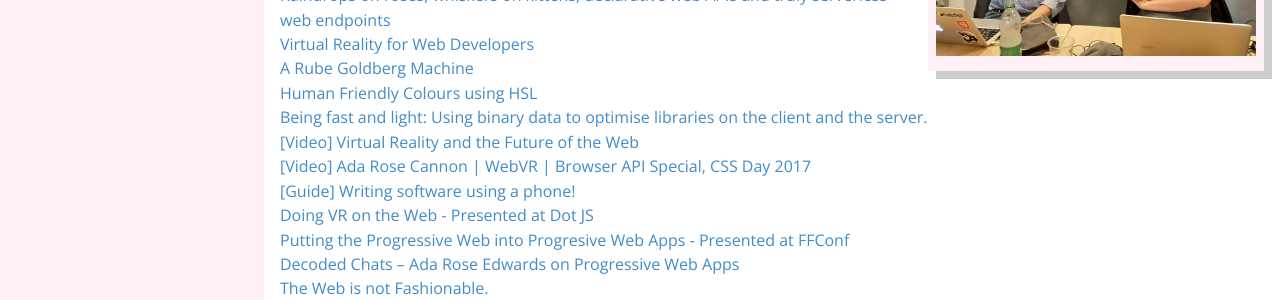
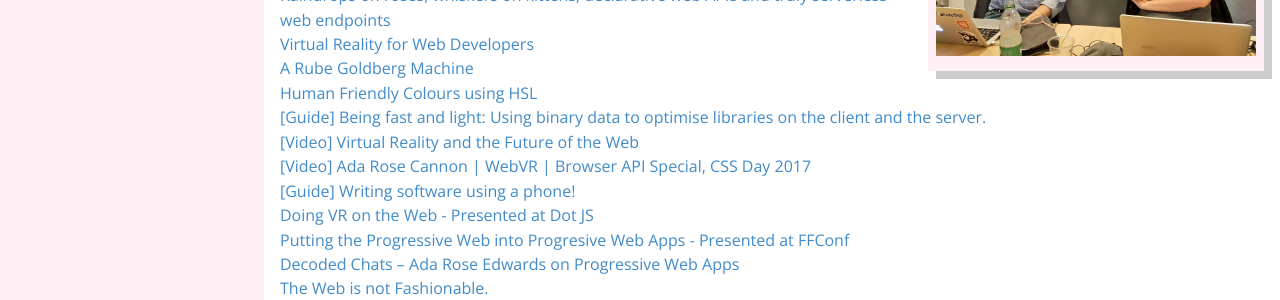
Before and after one commit to AdaRoseCannon/adarosecannon.github.io, a Jekyll site: the page built from about.md, in a window 1280 px wide. Shown: the part 856-1156 px from the top of the page. Built offline with Jekyll 4.4.1, drawn with Linux system fonts in a browser that asks for light colours; comment, search, counter and statistics services are not loaded.

Commit message:
Update 2017-07-19-being-fast-and-light-using-binary-data-to-optimise-libraries-on-the-client-and-the-server.md

```diff
--- a/_posts/2017-07-19-being-fast-and-light-using-binary-data-to-optimise-libraries-on-the-client-and-the-server.md
+++ b/_posts/2017-07-19-being-fast-and-light-using-binary-data-to-optimise-libraries-on-the-client-and-the-server.md
@@ -1,10 +1,10 @@
 ---
 layout: post
-title: "Being fast and light: Using binary data to optimise libraries on the client and the server."
-description: "The Web has Native support for parsing and editing Binary data. This can be very efficient for example this is how I sync the state of 170 Virtual Reality users in the same venue without bringing down the network."
+title: "[Guide] Being fast and light: Using binary data to optimise libraries on the client and the server."
+description: 'The Web has Native support for parsing and editing Binary data. This can be very efficient for example this is how I sync the state of 170 Virtual Reality users in the same venue without bringing down the network.'
 categories: Blog
 author: Ada Rose Cannon
-star: 0
+star: 1
 ---
 
 # Being fast and light: Using binary data to optimise libraries on the client and the server.
```
